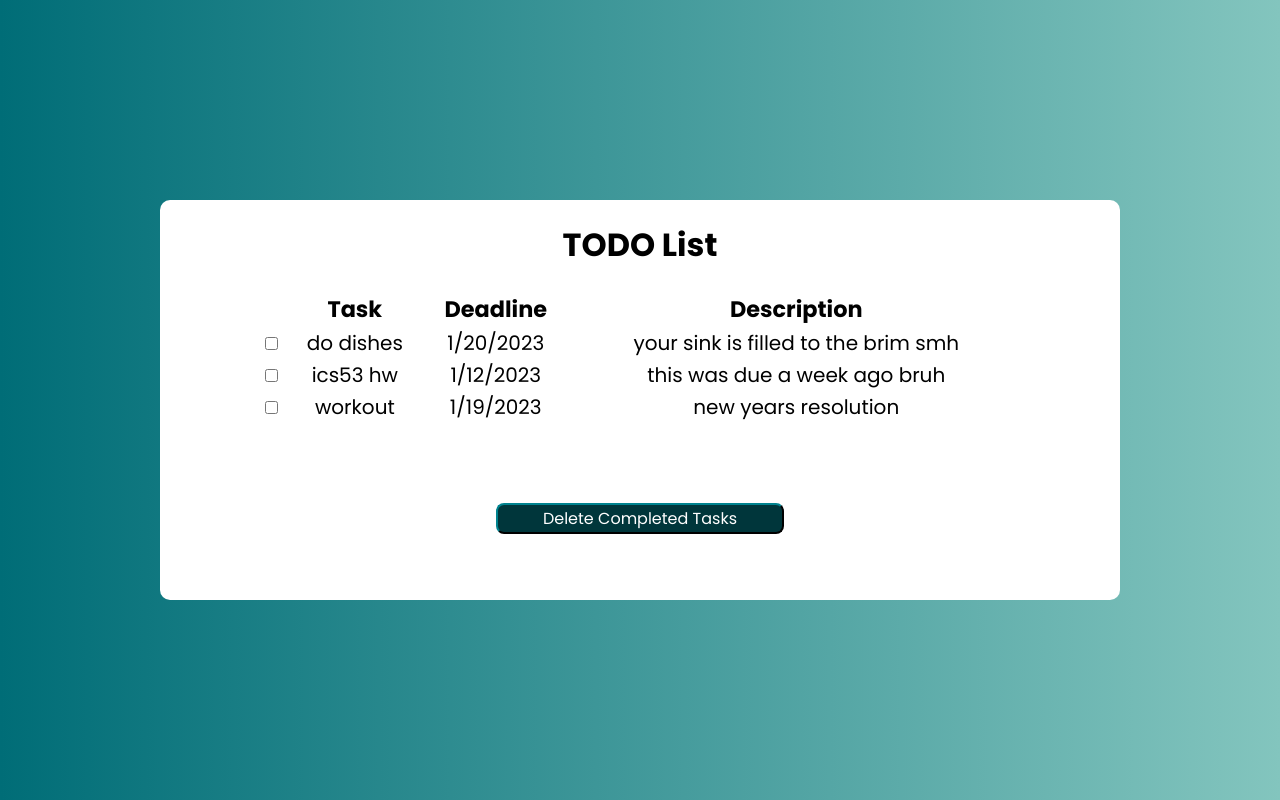
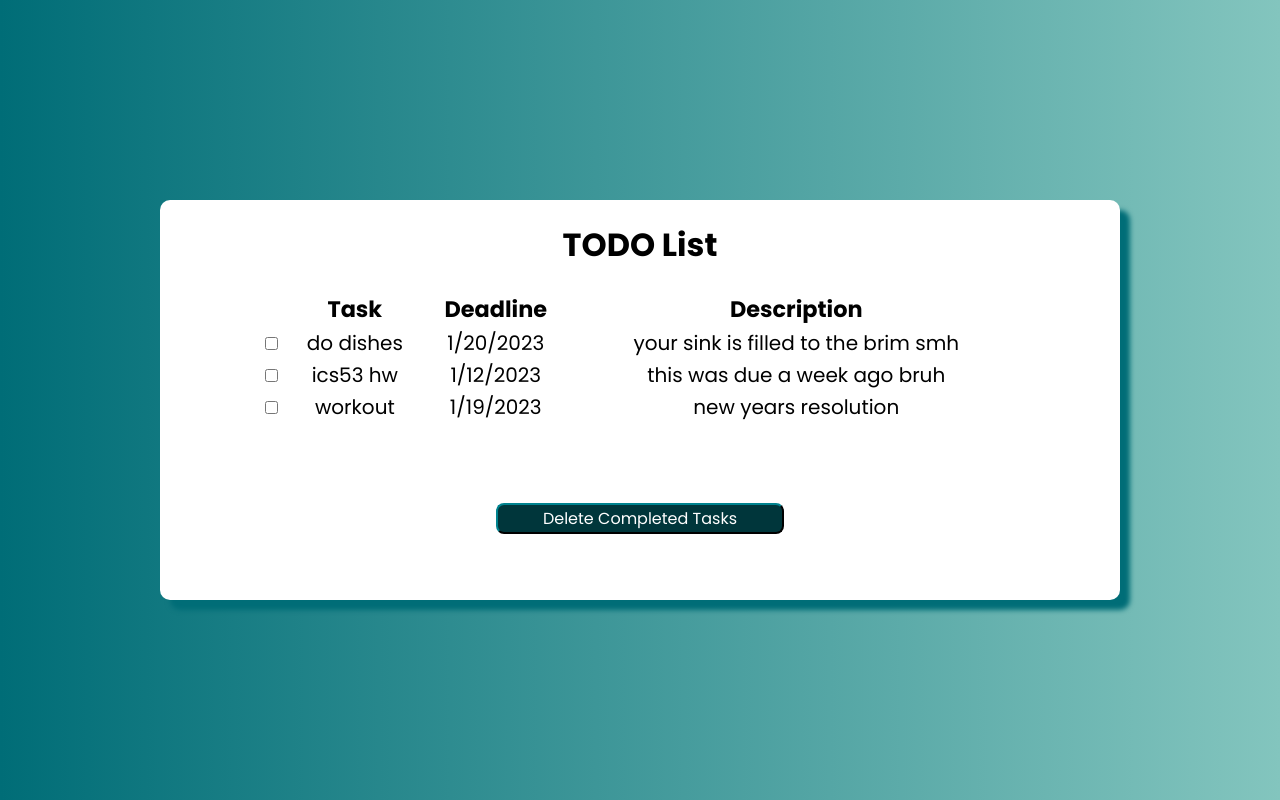
Before and after one commit to nmpham2/hack-at-uci-react-intro, a React (Create React App) app: page / in a window 1280 px wide. Built offline with nearby package versions, Linux system fonts and the light colour scheme.

Commit message:
added shadow

```diff
--- a/src/App.css
+++ b/src/App.css
@@ -16,4 +16,5 @@
   border-radius: 10px;
   width: 75%;
   height: 50%;
+  box-shadow: 10px 10px 5px #006d77;
 }
```
